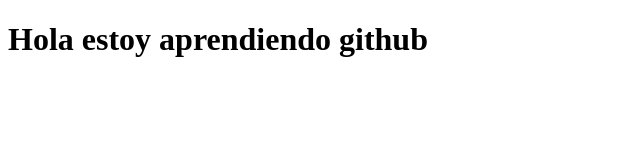
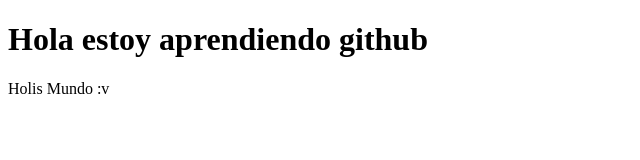
Before and after one commit to PakoPod/Prueba, a website: page Page/index.html in a window 1280 px wide. Shown: the whole page, without its empty margins (0-640 px from the left). Drawn offline with Linux system fonts and the light colour scheme.

Commit message:
mi segundo commit

```diff
--- a/Page/index.html
+++ b/Page/index.html
@@ -8,5 +8,6 @@
 </head>
 <body>
     <h1>Hola estoy aprendiendo github</h1>
+    <p>Holis Mundo :v</p>
 </body>
 </html>
```
